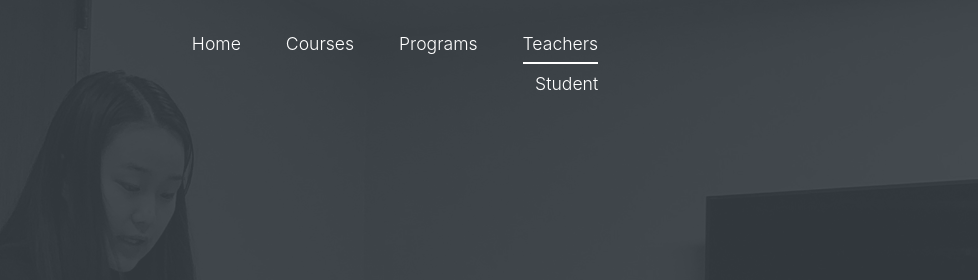
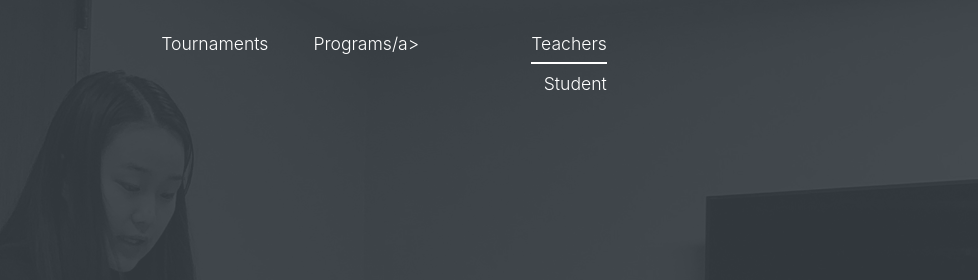
Before and after one commit to vikingdt/vikingdt.github.io, a plain HTML site: page index.html in a window 1280 px wide. Shown: the top 280 px of the page, 302-1280 px from the left. Drawn offline with Linux system fonts and the light colour scheme; no server answers; files whose address does not match are found by name; a web font is replaced by a local one.

Commit message:
Remove Excess Navigation Items

```diff
--- a/index.html
+++ b/index.html
@@ -52,9 +52,8 @@
           <div class="mx-auto text-center">
             <nav class="site-navigation position-relative text-right" role="navigation">
               <ul class="site-menu main-menu js-clone-nav mx-auto d-none d-lg-block  m-0 p-0">
-                <li><a href="#home-section" class="nav-link">Home</a></li>
-                <li><a href="#courses-section" class="nav-link">Courses</a></li>
-                <li><a href="#programs-section" class="nav-link">Programs</a></li>
+                <li><a href="#courses-section" class="nav-link">Tournaments</a></li>
+                <li><a href="#programs-section" class="nav-link">Programs/a></li>
                 <li><a href="#teachers-section" class="nav-link">Teachers</a></li>
                 <li><a href="studentportal.html" class="nav-link" onclick="document.location = 'studentportal.html'">Student</a></li>
               </ul>
```
